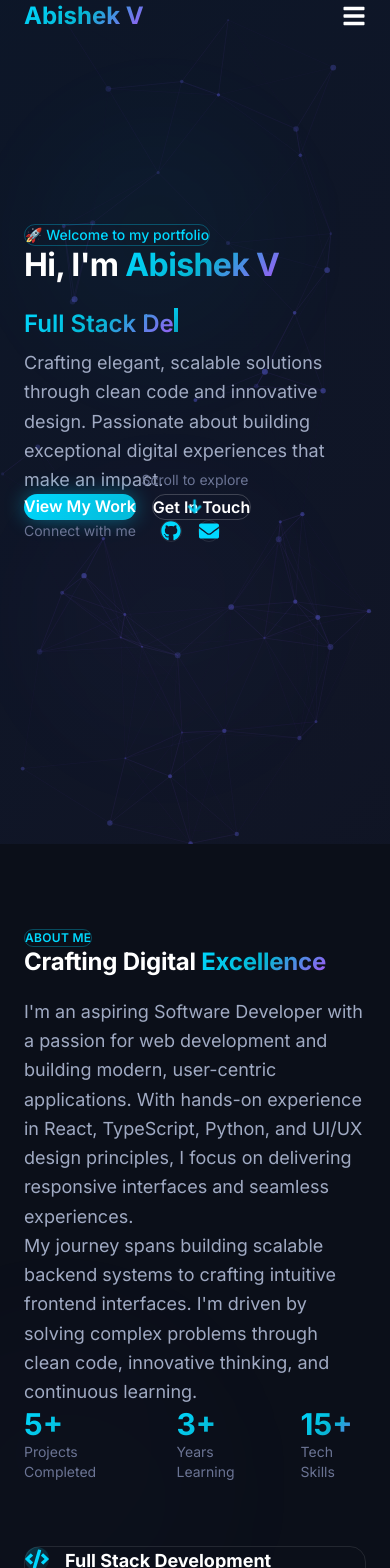
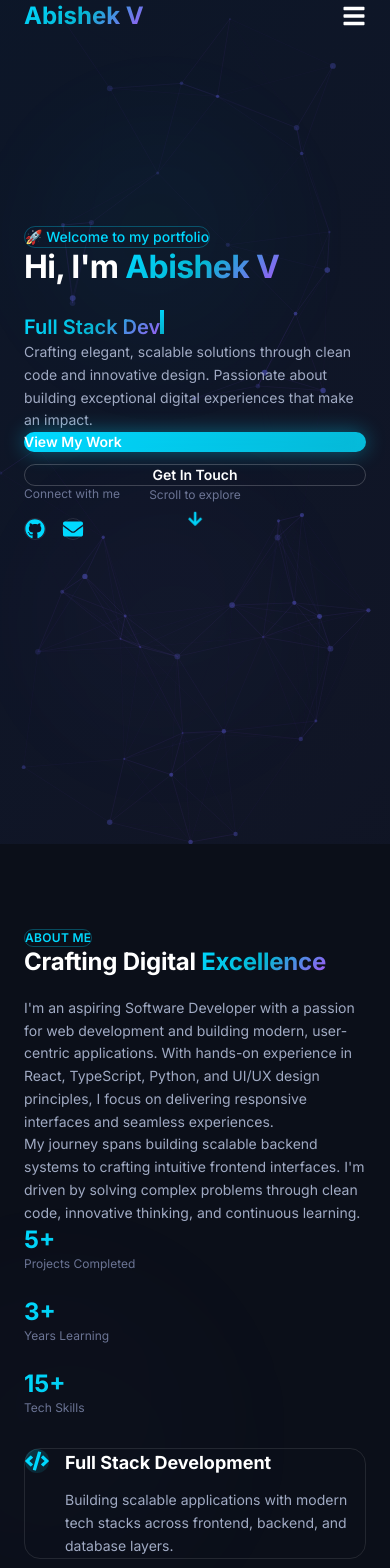
Before and after one commit to abishek-vk/portfolio, a React (Vite) app: page / in a window 390 px wide. Shown: the top 1568 px of the page. Built offline with nearby package versions, Linux system fonts and the light colour scheme.

Commit message:
feat: Update component layouts and text styles for improved responsiveness and readability

```diff
--- a/src/components/About/About.jsx
+++ b/src/components/About/About.jsx
@@ -51,7 +51,7 @@ export default function About() {
       <div className="absolute -left-32 top-1/2 -translate-y-1/2 w-96 h-96 bg-gradient-to-br from-[var(--accent-purple)]/10 to-[var(--accent-cyan)]/5 rounded-full blur-3xl opacity-20" />
 
       <div className="container-max relative z-10">
-        <div className="grid md:grid-cols-2 gap-16 lg:gap-20 items-start">
+        <div className="grid grid-cols-1 md:grid-cols-2 gap-8 md:gap-12 lg:gap-16 lg:gap-20 items-start">
           {/* Left - Text Content */}
           <motion.div initial={{ opacity: 0, x: -40 }} whileInView={{ opacity: 1, x: 0 }} viewport={{ once: true }} transition={{ duration: 0.6 }}>
             <motion.div initial={{ opacity: 0 }} whileInView={{ opacity: 1 }} viewport={{ once: true }} transition={{ delay: 0.1 }} className="mb-6">
@@ -65,27 +65,27 @@ export default function About() {
             </motion.h2>
 
             <motion.div initial={{ opacity: 0, y: 20 }} whileInView={{ opacity: 1, y: 0 }} viewport={{ once: true }} transition={{ delay: 0.2 }} className="space-y-6 mb-10">
-              <p className="text-[var(--text-secondary)] text-lg leading-relaxed">
+              <p className="text-[var(--text-secondary)] text-sm md:text-base lg:text-lg leading-relaxed">
                 I'm an aspiring Software Developer with a passion for web development and building modern, user-centric applications. With hands-on experience in React, TypeScript, Python, and UI/UX design principles, I focus on delivering responsive interfaces and seamless experiences.
               </p>
-              <p className="text-[var(--text-secondary)] text-lg leading-relaxed">
+              <p className="text-[var(--text-secondary)] text-sm md:text-base lg:text-lg leading-relaxed">
                 My journey spans building scalable backend systems to crafting intuitive frontend interfaces. I'm driven by solving complex problems through clean code, innovative thinking, and continuous learning.
               </p>
             </motion.div>
 
             {/* Quick Stats */}
-            <motion.div initial={{ opacity: 0, y: 20 }} whileInView={{ opacity: 1, y: 0 }} viewport={{ once: true }} transition={{ delay: 0.25 }} className="flex gap-8">
+            <motion.div initial={{ opacity: 0, y: 20 }} whileInView={{ opacity: 1, y: 0 }} viewport={{ once: true }} transition={{ delay: 0.25 }} className="flex flex-col sm:flex-row gap-6 md:gap-8">
               <div>
-                <p className="text-3xl font-bold gradient-text">5+</p>
-                <p className="text-[var(--text-tertiary)] text-sm mt-1">Projects Completed</p>
+                <p className="text-2xl md:text-3xl font-bold gradient-text">5+</p>
+                <p className="text-[var(--text-tertiary)] text-xs md:text-sm mt-1">Projects Completed</p>
               </div>
               <div>
-                <p className="text-3xl font-bold gradient-text">3+</p>
-                <p className="text-[var(--text-tertiary)] text-sm mt-1">Years Learning</p>
+                <p className="text-2xl md:text-3xl font-bold gradient-text">3+</p>
+                <p className="text-[var(--text-tertiary)] text-xs md:text-sm mt-1">Years Learning</p>
               </div>
               <div>
-                <p className="text-3xl font-bold gradient-text">15+</p>
-                <p className="text-[var(--text-tertiary)] text-sm mt-1">Tech Skills</p>
+                <p className="text-2xl md:text-3xl font-bold gradient-text">15+</p>
+                <p className="text-[var(--text-tertiary)] text-xs md:text-sm mt-1">Tech Skills</p>
               </div>
             </motion.div>
           </motion.div>
--- a/src/components/Contact/Contact.jsx
+++ b/src/components/Contact/Contact.jsx
@@ -38,13 +38,13 @@ export default function Contact() {
           <h2 className="mb-4">
             Let's Build Something <span className="gradient-text">Amazing Together</span>
           </h2>
-          <p className="text-[var(--text-secondary)] text-lg max-w-2xl mx-auto">
+          <p className="text-[var(--text-secondary)] text-sm md:text-base lg:text-lg max-w-2xl mx-auto">
             Open to new opportunities, collaborations, and exciting projects. I'd love to hear from you.
           </p>
         </motion.div>
 
         {/* Content Grid */}
-        <div className="grid md:grid-cols-3 gap-8 lg:gap-10 items-stretch mb-16">
+        <div className="grid grid-cols-1 md:grid-cols-3 gap-6 md:gap-8 lg:gap-10 items-stretch mb-16">
           {/* Contact Methods */}
           <motion.div initial={{ opacity: 0, x: -40 }} whileInView={{ opacity: 1, x: 0 }} viewport={{ once: true }} transition={{ duration: 0.6 }} className="space-y-5">
             {contactInfo.map((info, i) => (
@@ -74,12 +74,12 @@ export default function Contact() {
             viewport={{ once: true }}
             transition={{ duration: 0.6, delay: 0.1 }}
             onSubmit={handleSubmit}
-            className="md:col-span-2 rounded-3xl p-10 space-y-6 border border-white/10 hover:border-[var(--accent-cyan)]/30 transition-all duration-300"
+            className="md:col-span-2 rounded-3xl p-6 md:p-8 lg:p-10 space-y-6 border border-white/10 hover:border-[var(--accent-cyan)]/30 transition-all duration-300"
           >
-            <div className="grid md:grid-cols-2 gap-6">
+            <div className="grid grid-cols-1 md:grid-cols-2 gap-4 md:gap-6">
               {/* Name Input */}
               <div>
-                <label className="block text-sm font-medium mb-3 text-[var(--text-primary)]">Your Name</label>
+                <label className="block text-xs md:text-sm font-medium mb-2 md:mb-3 text-[var(--text-primary)]">Your Name</label>
                 <motion.input
                   type="text"
                   value={form.name}
@@ -87,13 +87,13 @@ export default function Contact() {
                   placeholder="John Doe"
                   required
                   whileFocus={{ scale: 1.01 }}
-                  className="w-full px-4 py-3 rounded-lg bg-white/5 border border-[var(--glass-border)] text-[var(--text-primary)] placeholder-[var(--text-tertiary)] focus:outline-none focus:border-[var(--accent-cyan)] focus:bg-white/10 focus:shadow-[0_0_20px_rgba(0,217,255,0.2)] transition-all duration-300"
+                  className="w-full px-3 md:px-4 py-2 md:py-3 rounded-lg bg-white/5 border border-[var(--glass-border)] text-[var(--text-primary)] placeholder-[var(--text-tertiary)] focus:outline-none focus:border-[var(--accent-cyan)] focus:bg-white/10 focus:shadow-[0_0_20px_rgba(0,217,255,0.2)] transition-all duration-300 text-sm"
                 />
               </div>
 
               {/* Email Input */}
               <div>
-                <label className="block text-sm font-medium mb-3 text-[var(--text-primary)]">Your Email</label>
+                <label className="block text-xs md:text-sm font-medium mb-2 md:mb-3 text-[var(--text-primary)]">Your Email</label>
                 <motion.input
                   type="email"
                   value={form.email}
@@ -101,14 +101,14 @@ export default function Contact() {
                   placeholder="john@example.com"
                   required
                   whileFocus={{ scale: 1.01 }}
-                  className="w-full px-4 py-3 rounded-lg bg-white/5 border border-[var(--glass-border)] text-[var(--text-primary)] placeholder-[var(--text-tertiary)] focus:outline-none focus:border-[var(--accent-cyan)] focus:bg-white/10 focus:shadow-[0_0_20px_rgba(0,217,255,0.2)] transition-all duration-300"
+                  className="w-full px-3 md:px-4 py-2 md:py-3 rounded-lg bg-white/5 border border-[var(--glass-border)] text-[var(--text-primary)] placeholder-[var(--text-tertiary)] focus:outline-none focus:border-[var(--accent-cyan)] focus:bg-white/10 focus:shadow-[0_0_20px_rgba(0,217,255,0.2)] transition-all duration-300 text-sm"
                 />
               </div>
             </div>
 
             {/* Message Textarea */}
             <div>
-              <label className="block text-sm font-medium mb-3 text-[var(--text-primary)]">Message</label>
+              <label className="block text-xs md:text-sm font-medium mb-2 md:mb-3 text-[var(--text-primary)]">Message</label>
               <motion.textarea
                 value={form.message}
                 onChange={(e) => setForm({ ...form, message: e.target.value })}
@@ -116,7 +116,7 @@ export default function Contact() {
                 rows={4}
                 required
                 whileFocus={{ scale: 1.01 }}
-                className="w-full px-4 py-3 rounded-lg bg-white/5 border border-[var(--glass-border)] text-[var(--text-primary)] placeholder-[var(--text-tertiary)] focus:outline-none focus:border-[var(--accent-cyan)] focus:bg-white/10 focus:shadow-[0_0_20px_rgba(0,217,255,0.2)] transition-all duration-300 resize-none"
+                className="w-full px-3 md:px-4 py-2 md:py-3 rounded-lg bg-white/5 border border-[var(--glass-border)] text-[var(--text-primary)] placeholder-[var(--text-tertiary)] focus:outline-none focus:border-[var(--accent-cyan)] focus:bg-white/10 focus:shadow-[0_0_20px_rgba(0,217,255,0.2)] transition-all duration-300 resize-none text-sm"
               />
             </div>
 
--- a/src/components/Hero/Hero.jsx
+++ b/src/components/Hero/Hero.jsx
@@ -51,7 +51,7 @@ export default function Hero() {
       <div className="absolute bottom-20 right-10 w-80 h-80 bg-gradient-to-br from-[var(--accent-purple)]/10 to-[var(--accent-cyan)]/5 rounded-full blur-3xl blob opacity-30" />
 
       <div className="container-max relative z-10">
-        <div className="grid md:grid-cols-2 gap-16 items-center">
+        <div className="grid grid-cols-1 md:grid-cols-2 gap-8 md:gap-12 lg:gap-16 items-center">
           {/* Left Content */}
           <motion.div initial={{ opacity: 0, x: -40 }} animate={{ opacity: 1, x: 0 }} transition={{ duration: 0.8 }}>
             <motion.div initial={{ opacity: 0 }} animate={{ opacity: 1 }} transition={{ delay: 0.2 }} className="mb-4">
@@ -60,23 +60,23 @@ export default function Hero() {
               </span>
             </motion.div>
 
-            <motion.h1 initial={{ opacity: 0, y: 20 }} animate={{ opacity: 1, y: 0 }} transition={{ delay: 0.3 }} className="mb-2">
+            <motion.h1 initial={{ opacity: 0, y: 20 }} animate={{ opacity: 1, y: 0 }} transition={{ delay: 0.3 }} className="mb-2 text-3xl md:text-4xl lg:text-5xl">
               Hi, I'm <span className="gradient-text">Abishek V</span>
             </motion.h1>
 
-            <motion.div initial={{ opacity: 0, y: 20 }} animate={{ opacity: 1, y: 0 }} transition={{ delay: 0.4 }} className="text-2xl md:text-3xl font-semibold mb-6 h-10">
+            <motion.div initial={{ opacity: 0, y: 20 }} animate={{ opacity: 1, y: 0 }} transition={{ delay: 0.4 }} className="text-xl md:text-2xl lg:text-3xl font-semibold mb-6 h-auto md:h-10">
               <TypingText texts={roles} speed={80} />
             </motion.div>
 
-            <motion.p initial={{ opacity: 0 }} animate={{ opacity: 1 }} transition={{ delay: 0.5 }} className="text-[var(--text-secondary)] text-lg leading-relaxed mb-8 max-w-lg">
+            <motion.p initial={{ opacity: 0 }} animate={{ opacity: 1 }} transition={{ delay: 0.5 }} className="text-[var(--text-secondary)] text-sm md:text-base lg:text-lg leading-relaxed mb-8 max-w-lg">
               Crafting elegant, scalable solutions through clean code and innovative design. Passionate about building exceptional digital experiences that make an impact.
             </motion.p>
 
             {/* CTA Buttons */}
-            <motion.div initial={{ opacity: 0, y: 20 }} animate={{ opacity: 1, y: 0 }} transition={{ delay: 0.6 }} className="flex flex-wrap gap-4 mb-10">
+            <motion.div initial={{ opacity: 0, y: 20 }} animate={{ opacity: 1, y: 0 }} transition={{ delay: 0.6 }} className="flex flex-col sm:flex-row flex-wrap gap-3 md:gap-4 mb-10">
               <motion.a
                 href="#projects"
-                className="glow-button px-8 py-4 rounded-full font-semibold text-white transition-all duration-300 group"
+                className="glow-button px-6 md:px-8 py-3 md:py-4 rounded-full font-semibold text-white transition-all duration-300 group text-sm md:text-base"
                 whileHover={{ scale: 1.05 }}
                 whileTap={{ scale: 0.95 }}
               >
@@ -84,7 +84,7 @@ export default function Hero() {
               </motion.a>
               <motion.a
                 href="#contact"
-                className="px-8 py-4 rounded-full font-semibold text-[var(--text-primary)] border border-white/20 hover:border-[var(--accent-cyan)] hover:glow-text transition-all duration-300"
+                className="px-6 md:px-8 py-3 md:py-4 rounded-full font-semibold text-[var(--text-primary)] border border-white/20 hover:border-[var(--accent-cyan)] hover:glow-text transition-all duration-300 text-sm md:text-base text-center"
                 whileHover={{ scale: 1.05 }}
                 whileTap={{ scale: 0.95 }}
               >
@@ -93,8 +93,8 @@ export default function Hero() {
             </motion.div>
 
             {/* Social Links */}
-            <motion.div initial={{ opacity: 0 }} animate={{ opacity: 1 }} transition={{ delay: 0.7 }} className="flex items-center gap-6">
-              <span className="text-[var(--text-tertiary)] text-sm">Connect with me</span>
+            <motion.div initial={{ opacity: 0 }} animate={{ opacity: 1 }} transition={{ delay: 0.7 }} className="flex flex-col sm:flex-row sm:items-center gap-4 md:gap-6">
+              <span className="text-[var(--text-tertiary)] text-xs md:text-sm">Connect with me</span>
               <div className="flex gap-4">
                 <motion.a
                   href="https://github.com/abishek-vk"
@@ -140,9 +140,9 @@ export default function Hero() {
         </div>
 
         {/* Scroll Indicator */}
-        <motion.div animate={{ y: [0, 10, 0] }} transition={{ duration: 2, repeat: Infinity }} className="absolute bottom-8 left-1/2 -translate-x-1/2">
+        <motion.div animate={{ y: [0, 10, 0] }} transition={{ duration: 2, repeat: Infinity }} className="absolute bottom-4 md:bottom-8 left-1/2 -translate-x-1/2">
           <div className="flex flex-col items-center gap-2">
-            <span className="text-[var(--text-tertiary)] text-sm">Scroll to explore</span>
+            <span className="text-[var(--text-tertiary)] text-xs md:text-sm">Scroll to explore</span>
             <FaArrowDown className="text-[var(--accent-cyan)] animate-pulse" />
           </div>
         </motion.div>
--- a/src/components/Projects/Projects.jsx
+++ b/src/components/Projects/Projects.jsx
@@ -80,13 +80,13 @@ export default function Projects() {
           <motion.h2 initial={{ opacity: 0, y: 20 }} whileInView={{ opacity: 1, y: 0 }} viewport={{ once: true }} transition={{ delay: 0.15 }} className="mb-4">
             Showcase of <span className="gradient-text">Projects</span>
           </motion.h2>
-          <motion.p initial={{ opacity: 0, y: 20 }} whileInView={{ opacity: 1, y: 0 }} viewport={{ once: true }} transition={{ delay: 0.2 }} className="text-[var(--text-secondary)] text-lg max-w-2xl">
+          <motion.p initial={{ opacity: 0, y: 20 }} whileInView={{ opacity: 1, y: 0 }} viewport={{ once: true }} transition={{ delay: 0.2 }} className="text-[var(--text-secondary)] text-sm md:text-base lg:text-lg max-w-2xl">
             Full-stack projects demonstrating expertise in building scalable, user-focused applications with modern architecture.
           </motion.p>
         </motion.div>
 
         {/* Projects Grid - 2 Columns with Extra Spacing */}
-        <div className="grid md:grid-cols-2 gap-12 lg:gap-16">
+        <div className="grid grid-cols-1 md:grid-cols-2 gap-6 md:gap-8 lg:gap-12 xl:gap-16">
           {projects.map((project, i) => (
             <motion.div
               key={i}
@@ -96,21 +96,21 @@ export default function Projects() {
               transition={{ duration: 0.6, delay: i * 0.1 }}
               className="group"
             >
-              <div className="border border-white/10 rounded-2xl p-10 lg:p-14 hover:border-[var(--accent-cyan)] transition-all duration-300 h-full flex flex-col">
+              <div className="border border-white/10 rounded-2xl p-6 md:p-8 lg:p-10 xl:p-14 hover:border-[var(--accent-cyan)] transition-all duration-300 h-full flex flex-col">
 
                 {/* Title */}
-                <h3 className="text-2xl lg:text-3xl font-bold mb-6 group-hover:gradient-text transition-all leading-tight">{project.title}</h3>
+                <h3 className="text-xl md:text-2xl lg:text-3xl font-bold mb-4 md:mb-6 group-hover:gradient-text transition-all leading-tight">{project.title}</h3>
 
                 {/* Description */}
-                <p className="text-[var(--text-secondary)] text-base lg:text-lg leading-relaxed mb-10">
+                <p className="text-[var(--text-secondary)] text-sm md:text-base lg:text-lg leading-relaxed mb-6 md:mb-8 lg:mb-10">
                   {project.desc}
                 </p>
 
                 {/* Divider */}
-                <div className="h-px bg-gradient-to-r from-white/10 to-transparent mb-10" />
+                <div className="h-px bg-gradient-to-r from-white/10 to-transparent mb-6 md:mb-8 lg:mb-10" />
 
                 {/* Highlights as List */}
-                <div className="mb-12 space-y-5 flex-grow">
+                <div className="mb-8 md:mb-10 lg:mb-12 space-y-3 md:space-y-4 lg:space-y-5 flex-grow">
                   <p className="text-xs font-semibold text-[var(--text-tertiary)] uppercase tracking-wide">Key Features</p>
                   {project.highlights.map((highlight, j) => (
                     <motion.div
@@ -123,21 +123,21 @@ export default function Projects() {
                       <div className="flex-shrink-0 w-5 h-5 flex items-center justify-center rounded-full bg-gradient-to-r from-[var(--accent-cyan)]/30 to-[var(--accent-teal)]/20 mt-0.5">
                         <span className="text-xs text-[var(--accent-cyan)] font-bold">✓</span>
                       </div>
-                      <span className="text-[var(--text-secondary)] text-sm leading-relaxed group-hover/feature:text-white/90 transition-colors">{highlight}</span>
+                      <span className="text-[var(--text-secondary)] text-xs md:text-sm leading-relaxed group-hover/feature:text-white/90 transition-colors">{highlight}</span>
                     </motion.div>
                   ))}
                 </div>
 
                 {/* Divider */}
-                <div className="h-px bg-gradient-to-r from-white/10 to-transparent mb-10 mt-auto" />
+                <div className="h-px bg-gradient-to-r from-white/10 to-transparent mb-6 md:mb-8 lg:mb-10 mt-auto" />
 
                 {/* Action Buttons */}
-                <div className="flex flex-col sm:flex-row gap-4">
+                <div className="flex flex-col sm:flex-row gap-3 md:gap-4">
                   <motion.a
                     href="https://github.com/abishek-vk"
                     target="_blank"
                     rel="noreferrer"
-                    className="flex-1 flex items-center justify-center gap-2 px-6 py-3.5 rounded-xl bg-gradient-to-r from-[var(--accent-cyan)]/20 to-[var(--accent-teal)]/10 border border-[var(--accent-cyan)]/30 text-[var(--accent-cyan)] hover:border-[var(--accent-cyan)] hover:from-[var(--accent-cyan)]/30 hover:to-[var(--accent-teal)]/20 transition-all font-medium text-sm"
+                    className="flex-1 flex items-center justify-center gap-2 px-4 md:px-6 py-2.5 md:py-3.5 rounded-xl bg-gradient-to-r from-[var(--accent-cyan)]/20 to-[var(--accent-teal)]/10 border border-[var(--accent-cyan)]/30 text-[var(--accent-cyan)] hover:border-[var(--accent-cyan)] hover:from-[var(--accent-cyan)]/30 hover:to-[var(--accent-teal)]/20 transition-all font-medium text-xs md:text-sm"
                     whileHover={{ scale: 1.05 }}
                     whileTap={{ scale: 0.95 }}
                   >
@@ -147,7 +147,7 @@ export default function Projects() {
                     href={project.liveUrl}
                     target="_blank"
                     rel="noreferrer"
-                    className="flex-1 flex items-center justify-center gap-2 px-6 py-3.5 rounded-xl border border-white/10 text-[var(--text-primary)] hover:border-[var(--accent-cyan)] hover:bg-white/5 transition-all font-medium text-sm"
+                    className="flex-1 flex items-center justify-center gap-2 px-4 md:px-6 py-2.5 md:py-3.5 rounded-xl border border-white/10 text-[var(--text-primary)] hover:border-[var(--accent-cyan)] hover:bg-white/5 transition-all font-medium text-xs md:text-sm"
                     whileHover={{ scale: 1.05 }}
                     whileTap={{ scale: 0.95 }}
                   >
--- a/src/components/Skills/Skills.jsx
+++ b/src/components/Skills/Skills.jsx
@@ -75,7 +75,7 @@ export default function Skills() {
           <motion.h2 initial={{ opacity: 0, y: 20 }} whileInView={{ opacity: 1, y: 0 }} viewport={{ once: true }} transition={{ delay: 0.15 }} className="mb-4">
             Skills & <span className="gradient-text">Expertise</span>
           </motion.h2>
-          <motion.p initial={{ opacity: 0, y: 20 }} whileInView={{ opacity: 1, y: 0 }} viewport={{ once: true }} transition={{ delay: 0.2 }} className="text-[var(--text-secondary)] text-lg max-w-2xl">
+          <motion.p initial={{ opacity: 0, y: 20 }} whileInView={{ opacity: 1, y: 0 }} viewport={{ once: true }} transition={{ delay: 0.2 }} className="text-[var(--text-secondary)] text-sm md:text-base lg:text-lg max-w-2xl">
             A comprehensive toolkit of technologies and expertise for building modern, scalable applications.
           </motion.p>
         </motion.div>
@@ -86,7 +86,7 @@ export default function Skills() {
           initial="hidden"
           whileInView="visible"
           viewport={{ once: true, margin: "0px 0px -100px 0px" }}
-          className="grid grid-cols-1 md:grid-cols-2 lg:grid-cols-3 gap-8 lg:gap-12"
+          className="grid grid-cols-1 md:grid-cols-2 lg:grid-cols-3 gap-6 md:gap-8 lg:gap-10 xl:gap-12"
         >
           {/* Professional Column 1 */}
           <motion.div
```
